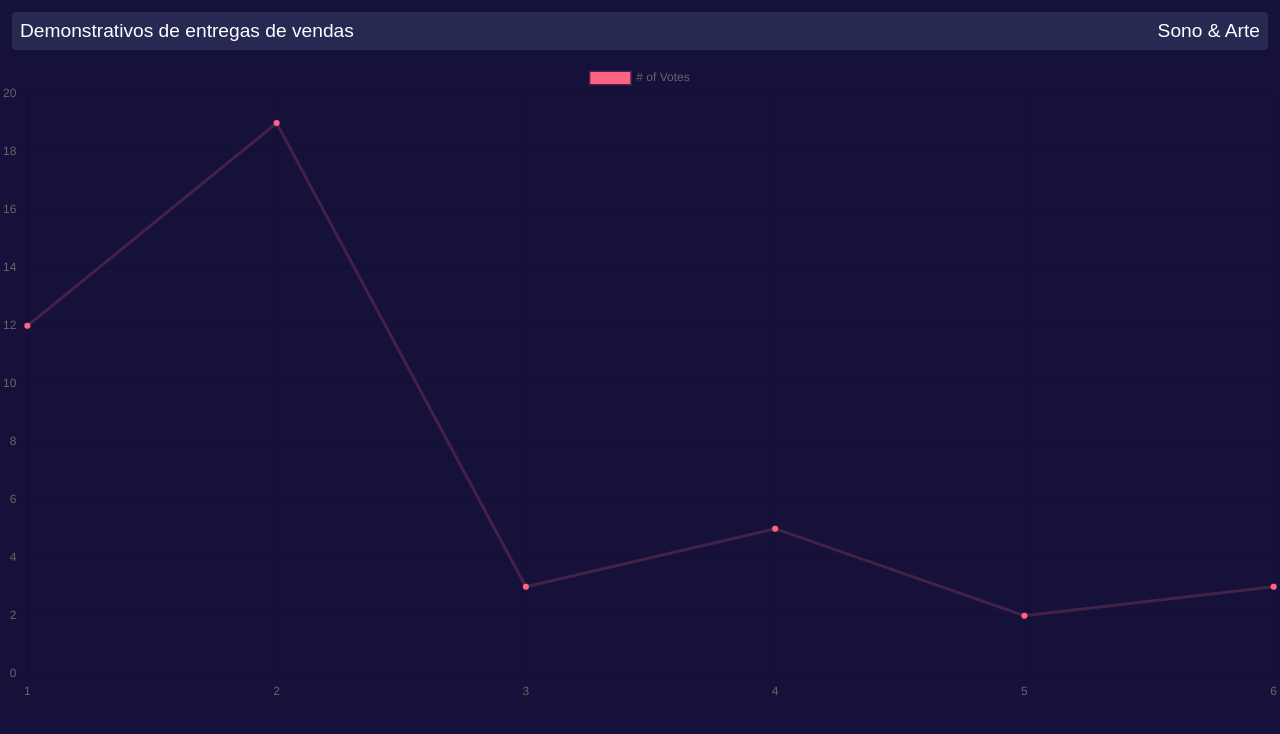
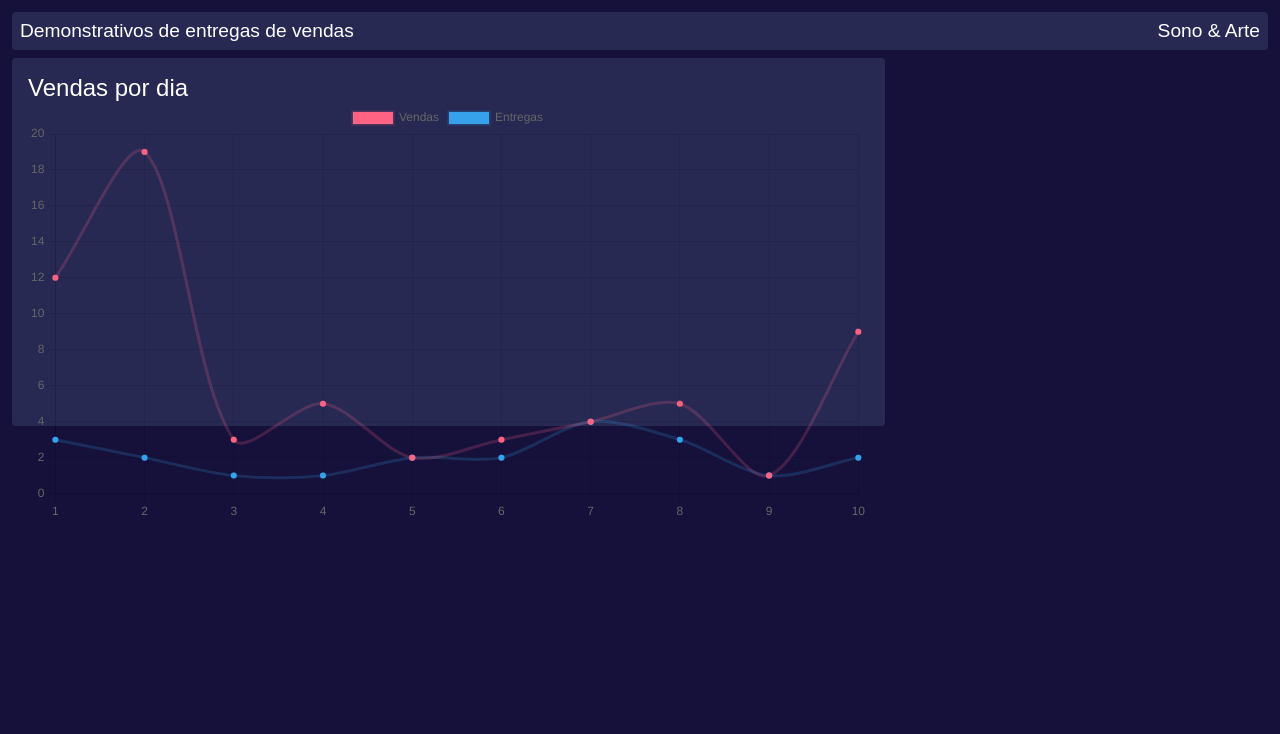
Before and after one commit to alexff2/sonoentregas-dashboard, a React (Create React App) app: page / in a window 1280 px wide. Shown: the top 734 px of the page. Built offline with nearby package versions, Linux system fonts and the light colour scheme.

Commit message:
config chart sale by day

```diff
--- a/src/components/ChartSalesByDate/index.tsx
+++ b/src/components/ChartSalesByDate/index.tsx
@@ -1,30 +1,38 @@
-import React from 'react';
-import { Line } from 'react-chartjs-2';
+import React from 'react'
+import { Line } from 'react-chartjs-2'
 
 const data = {
-  labels: ['1', '2', '3', '4', '5', '6'],
+  labels: ['1', '2', '3', '4', '5', '6', '7', '8', '9', '10'],
   datasets: [
     {
-      label: '# of Votes',
-      data: [12, 19, 3, 5, 2, 3],
-      fill: false,
+      label: 'Vendas',
+      data: [12, 19, 3, 5, 2, 3, 4, 5, 1, 9],
       backgroundColor: 'rgb(255, 99, 132)',
       borderColor: 'rgba(255, 99, 132, 0.2)',
+      tension: 0.3
+    },
+    {
+      label: 'Entregas',
+      data: [3, 2, 1, 1, 2, 2, 4, 3, 1, 2],
+      backgroundColor: 'rgb(54, 162, 235)',
+      borderColor: 'rgba(54, 162, 235, 0.2)',
+      tension: 0.3
     },
   ],
-};
-
-const options = {
-  scales: {
-    y: {
-      beginAtZero: true
-    }
-  }
-};
+}
 
 const ChartSalesByDate: React.FC = () => (
   <>
-    <Line data={data} options={options} />
+    <h2>Vendas por dia</h2>
+    <Line
+      data={data} options={{
+        scales: {
+          yAxes: {
+            type: 'linear'
+          }
+        },
+      }}
+    />
   </>
 );
 
--- a/src/components/Header/styles.ts
+++ b/src/components/Header/styles.ts
@@ -5,12 +5,11 @@ export const HeaderDiv = styled.header`
   align-items: center;
   justify-content: space-between;
 
-  margin: ${props => props.theme.space[2]}px;
-
   background-color: ${props => props.theme.colors.primary};
   color: #fff;
 
   font-size: 1.2rem;
   padding: 0.5rem;
+  margin-bottom: 0.5rem;
   border-radius: ${props => props.theme.borderRadius}rem;
 `
--- a/src/pages/dashboard/index.tsx
+++ b/src/pages/dashboard/index.tsx
@@ -1,11 +1,15 @@
 import React from 'react'
 import ChartSalesByDate from '../../components/ChartSalesByDate'
 
+import { Container, ContainerChart } from './styles'
+
 const Dashboard: React.FC = () => {
   return (
-    <div>
-      <ChartSalesByDate />
-    </div>
+    <Container>
+      <ContainerChart>
+        <ChartSalesByDate />
+      </ContainerChart>
+    </Container>
   )
 }
 
--- a/src/pages/dashboard/styles.ts
+++ b/src/pages/dashboard/styles.ts
@@ -1,5 +1,28 @@
 import styled from "styled-components"
 
-export const container = styled.div`
+export const Container = styled.div`
   display: flex;
+  justify-content: space-between;
+
+  @media(max-width: 1000px){
+    flex-direction: column;
+    align-items: center;
+  }
+  `
+export const ContainerChart = styled.div`
+  height: 23rem;
+  width: 69.5%;
+  margin-bottom: 0.5rem;
+
+  padding: ${props => props.theme.space[3]}px;
+  border-radius: ${props => props.theme.borderRadius}rem;
+
+  background-color: ${props => props.theme.colors.primary};
+  color: #fff;
+  @media(max-width: 1000px){
+    width: 70%;
+  }
+  @media(max-width: 720px){
+    width: 100%;
+  }
 `
--- a/src/styles/globalStyles.ts
+++ b/src/styles/globalStyles.ts
@@ -27,6 +27,7 @@ export default createGlobalStyle`
     background-color: ${props => props.theme.colors.backgroud};
     font: 500 1rem sans-serif;
     color: ${props => props.theme.colors.text};
+    padding: ${props => props.theme.space[2]}px;
   }
 
   h1 {
```
